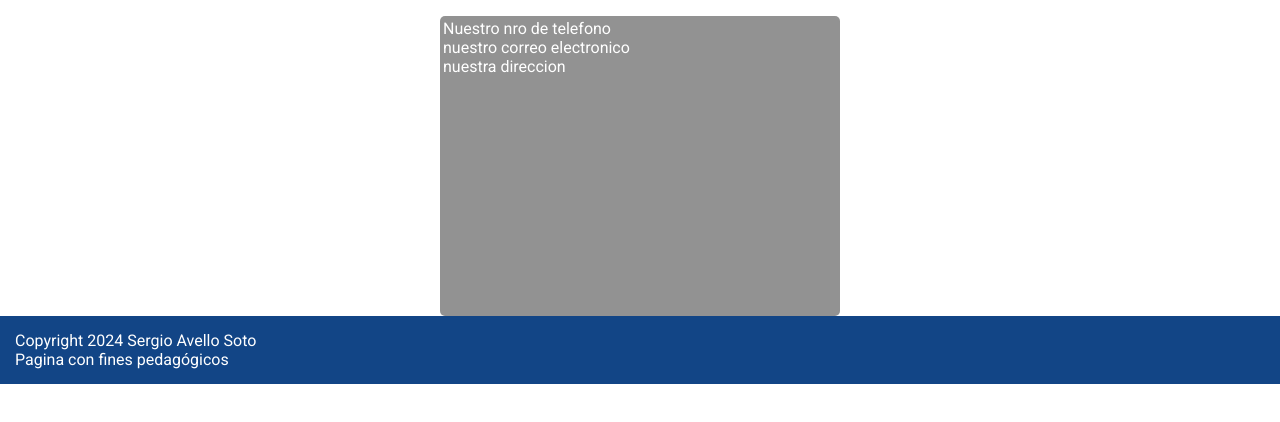
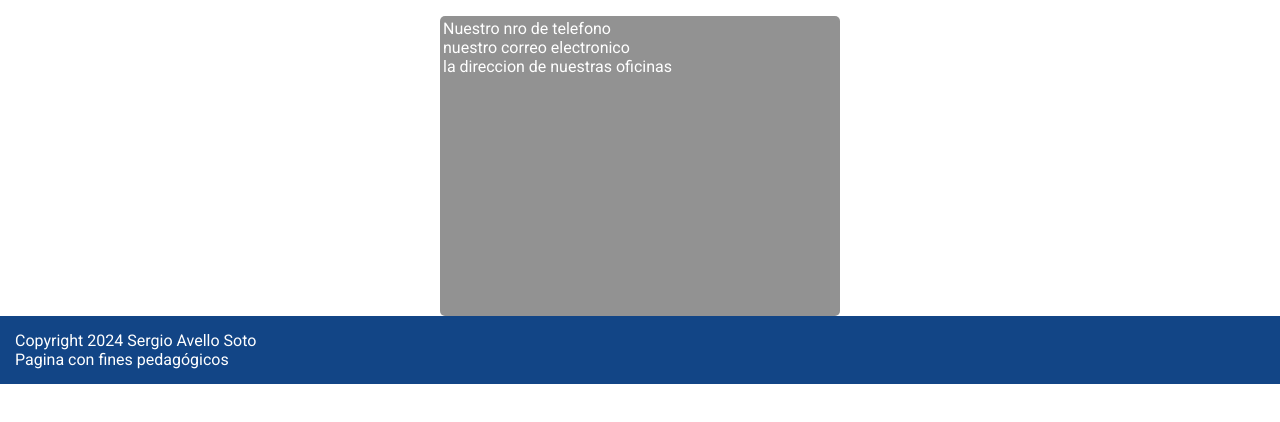
Before and after one commit to Sergioeas/Proyecto_Coder_CORREGIDO, a plain HTML site: page pages/contacto.html in a window 1280 px wide. Shown: the part 94-516 px from the top of the page. Drawn offline with Linux system fonts and the light colour scheme.

Commit message:
modificacion de prueba en contacto

```diff
--- a/pages/contacto.html
+++ b/pages/contacto.html
@@ -37,7 +37,7 @@
                 <p> Nuestro nro de telefono
                 </p>
                 <p>nuestro correo electronico</p>
-                <p>nuestra direccion</p>
+                <p>la direccion de nuestras oficinas</p>
             </div>
         </section>
     </main>
```
